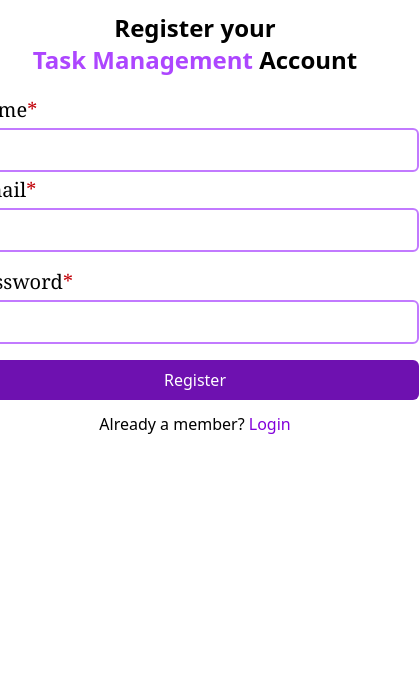
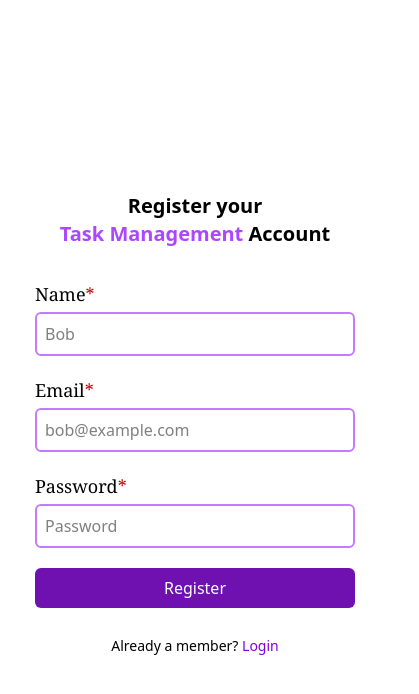
Before and after one commit to Sandipan3/TM-Frontend, a React (Vite) app: page /register in a window 390 px wide. Shown: the top 694 px of the page, 419 px wide, since content can reach past the window. Built offline with nearby package versions, Linux system fonts and the light colour scheme; no server answers.

Commit message:
fix: responsiveness fix in login register

```diff
--- a/src/pages/Login.jsx
+++ b/src/pages/Login.jsx
@@ -1,5 +1,4 @@
 import React, { useState } from "react";
-import api from "../api/api";
 import toast from "react-hot-toast";
 import { useDispatch, useSelector } from "react-redux";
 import {
@@ -27,60 +26,62 @@ const Login = () => {
       toast.success("Logged in successfully");
       navigate("/");
     } else if (login.rejected.match(resultAction)) {
-      toast.error(resultAction.payload || "Login failed");
+      toast.error(resultAction.payload);
     }
   };
+
   return (
-    <section className="flex flex-col gap-y-2 p-5">
-      <div className="">
-        <h1 className="font-bold text-center text-2xl m-2 p-2">
+    <section className="flex flex-col justify-center items-center gap-y-4 p-4 sm:p-6 min-h-screen">
+      <div className="text-center">
+        <h1 className="font-bold text-xl sm:text-2xl m-2 p-2">
           Login to your <br />
           <span className="text-purple-500">Task Management</span> Account
         </h1>
       </div>
+      <div className="w-full max-w-xs sm:max-w-md">
         <form
-        action=""
           onSubmit={handleSubmit}
-        className="flex  flex-col justify-center items-center"
+          className="flex flex-col justify-center items-center gap-y-4"
         >
-        {/* email -> but serves as both username and email*/}
-        <div>
-          <label htmlFor="email" className="text-xl font-serif">
+          {/* email -> but serves as both username and email */}
+          <div className="w-full">
+            <label htmlFor="email" className="text-lg sm:text-xl font-serif">
               Email or Username<span className="text-red-700">*</span>
             </label>
-          <br />
             <input
               type="text"
               name="email"
               id="email"
+              placeholder="Email or Username"
               onChange={(e) => setEmail(e.target.value)}
-            className="border-2 border-purple-400 my-1 w-md rounded-md p-2 focus:outline-purple-700"
+              className="border-2 border-purple-400 my-1 w-full rounded-md p-2 focus:outline-purple-700"
             />
           </div>
-        {/*password */}
-        <div className="my-3">
-          <label htmlFor="password" className="text-xl font-serif">
+          {/* password */}
+          <div className="w-full">
+            <label htmlFor="password" className="text-lg sm:text-xl font-serif">
               Password<span className="text-red-700">*</span>
             </label>
-          <br />
             <input
               onChange={(e) => setPassword(e.target.value)}
               type="password"
               name="password"
               id="password"
-            className="border-2 border-purple-400 my-1 w-md rounded-md p-2 focus:outline-purple-700"
+              placeholder="Password"
+              className="border-2 border-purple-400 my-1 w-full rounded-md p-2 focus:outline-purple-700"
             />
           </div>
           <button
             type="submit"
-          className="bg-purple-800 text-white w-md rounded-md h-10 cursor-pointer font-sans"
+            className="bg-purple-800 text-white w-full rounded-md h-10 cursor-pointer font-sans hover:bg-purple-900 transition"
           >
             Login
           </button>
         </form>
-      <p className="text-center font-sans my-2 p-1">
+      </div>
+      <p className="text-center font-sans my-2 p-1 text-sm sm:text-base">
         New User?{" "}
-        <Link to="/register" className="text-purple-700 ">
+        <Link to="/register" className="text-purple-700 hover:underline">
           Register
         </Link>
       </p>
--- a/src/pages/Register.jsx
+++ b/src/pages/Register.jsx
@@ -29,74 +29,72 @@ const Register = () => {
   };
 
   return (
-    <section className="flex flex-col gap-y-2">
-      <div>
-        <h1 className="font-bold text-center text-2xl m-2 p-1">
+    <section className="flex flex-col justify-center items-center gap-y-4 p-4 sm:p-6 min-h-screen">
+      <div className="text-center">
+        <h1 className="font-bold text-xl sm:text-2xl m-2 p-2">
           Register your <br />
           <span className="text-purple-500">Task Management</span> Account
         </h1>
       </div>
-
+      <div className="w-full max-w-xs sm:max-w-md">
         <form
           onSubmit={handleSubmit}
-        className="flex  flex-col justify-center items-center"
+          className="flex flex-col justify-center items-center gap-y-4"
         >
           {/* username */}
-        <div>
-          <label htmlFor="username" className="text-xl font-serif">
+          <div className="w-full">
+            <label htmlFor="username" className="text-lg sm:text-xl font-serif">
               Name<span className="text-red-700">*</span>
             </label>
-          <br />
             <input
               type="text"
               id="username"
               onChange={(e) => setUsername(e.target.value)}
-            className="border-2 border-purple-400 my-1 w-md rounded-md p-2 focus:outline-purple-700"
+              placeholder="Bob"
+              className="border-2 border-purple-400 my-1 w-full rounded-md p-2 focus:outline-purple-700"
             />
           </div>
-
           {/* email */}
-        <div>
-          <label htmlFor="email" className="text-xl font-serif">
+          <div className="w-full">
+            <label htmlFor="email" className="text-lg sm:text-xl font-serif">
               Email<span className="text-red-700">*</span>
             </label>
-          <br />
             <input
               type="email"
               id="email"
+              placeholder="bob@example.com"
               onChange={(e) => setEmail(e.target.value)}
-            className="border-2 border-purple-400 my-1 w-md rounded-md p-2 focus:outline-purple-700"
+              className="border-2 border-purple-400 my-1 w-full rounded-md p-2 focus:outline-purple-700"
             />
           </div>
-
           {/* password */}
-        <div className="my-3">
-          <label htmlFor="password" className="text-xl font-serif">
+          <div className="w-full">
+            <label htmlFor="password" className="text-lg sm:text-xl font-serif">
               Password<span className="text-red-700">*</span>
             </label>
-          <br />
             <input
               type="password"
               id="password"
+              placeholder="Password"
               onChange={(e) => setPassword(e.target.value)}
-            className="border-2 border-purple-400 my-1 w-md rounded-md p-2 focus:outline-purple-700"
+              className="border-2 border-purple-400 my-1 w-full rounded-md p-2 focus:outline-purple-700"
             />
           </div>
-
           {/* submit */}
           <button
             type="submit"
-          className="bg-purple-800 text-white w-md rounded-md h-10 cursor-pointer font-sans"
+            className="bg-purple-800 text-white w-full rounded-md h-10 cursor-pointer font-sans hover:bg-purple-900 transition"
           >
             Register
           </button>
-        <p className="text-center font-sans  my-2 p-1">
+        </form>
+      </div>
+      <p className="text-center font-sans my-2 p-1 text-sm sm:text-base">
         Already a member?{" "}
-          <Link to="/login" className="text-purple-700">
+        <Link to="/login" className="text-purple-700 hover:underline">
           Login
         </Link>
       </p>
-      </form>
     </section>
   );
 };
```
Lines whose indentation alone changed are shown as unchanged.
